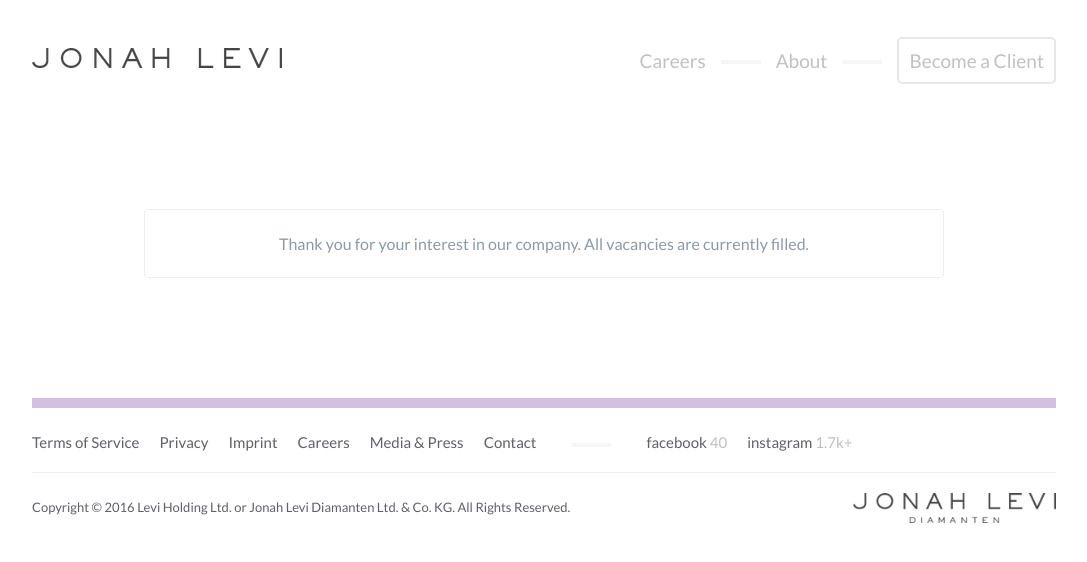
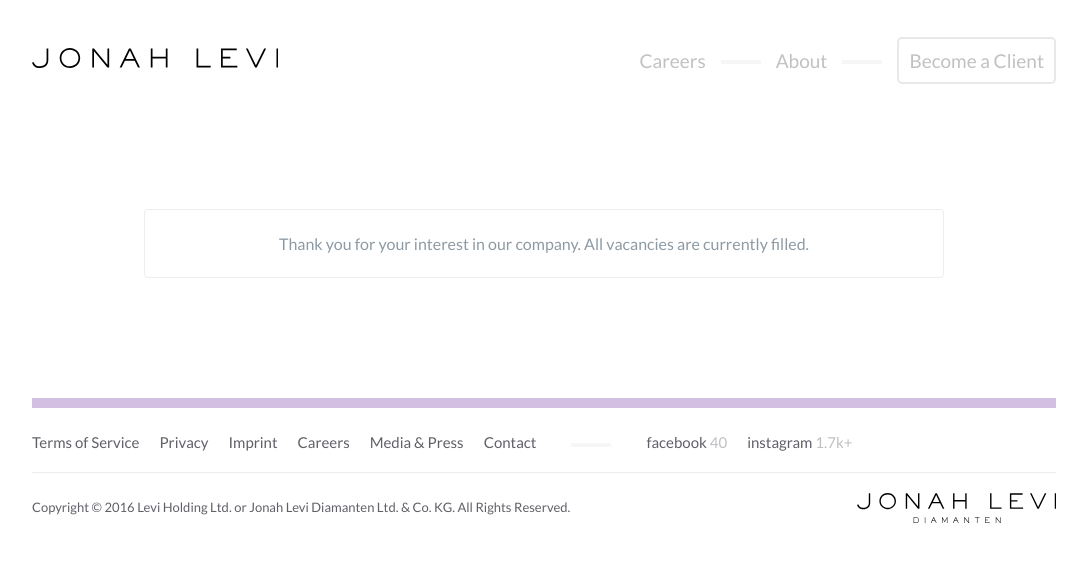
Before and after one commit to jonahlevi/jonahlevi.gihub.com, a Jekyll site: the page built from careers/index.md, in a window 1280 px wide. Shown: the top 562 px of the page, without its empty margins (96-1183 px from the left). Built offline with Jekyll 4.4.1, drawn with Linux system fonts in a browser that asks for light colours; some web fonts are replaced; comment, search, counter and statistics services are not loaded.

Commit message:
SVG logo

```diff
--- a/_includes/footer.html
+++ b/_includes/footer.html
@@ -49,7 +49,7 @@
 </div>
 
 <div class="one-third center">
-<img class="right" height="30px" src="{{ site.baseurl }}assets/images/logo-bottom.png">
+<img class="right" height="30px" src="{{ site.baseurl }}assets/images/logo-bottom.svg">
 <div class="invisible">
       <span class="pf pf-paypal"></span>
     <span class="pf-sofort pf"></span>
--- a/_includes/nav.html
+++ b/_includes/nav.html
@@ -11,7 +11,7 @@
 
 <header class="cf">
 <div class="one-half first">
-	<div class="logo"><a href="/"><img src="{{ site.baseurl }}assets/images/logo-top.png"></a></div>
+	<div class="logo"><a href="/"><img src="{{ site.baseurl }}assets/images/logo-top.svg"></a></div>
 </div>
 
 <div class="one-half">
```
Also changed, not shown: assets/images/logo-bottom.svg (added), assets/images/logo-top.png (deleted), assets/images/logo-top.svg (added), 15 other files.
